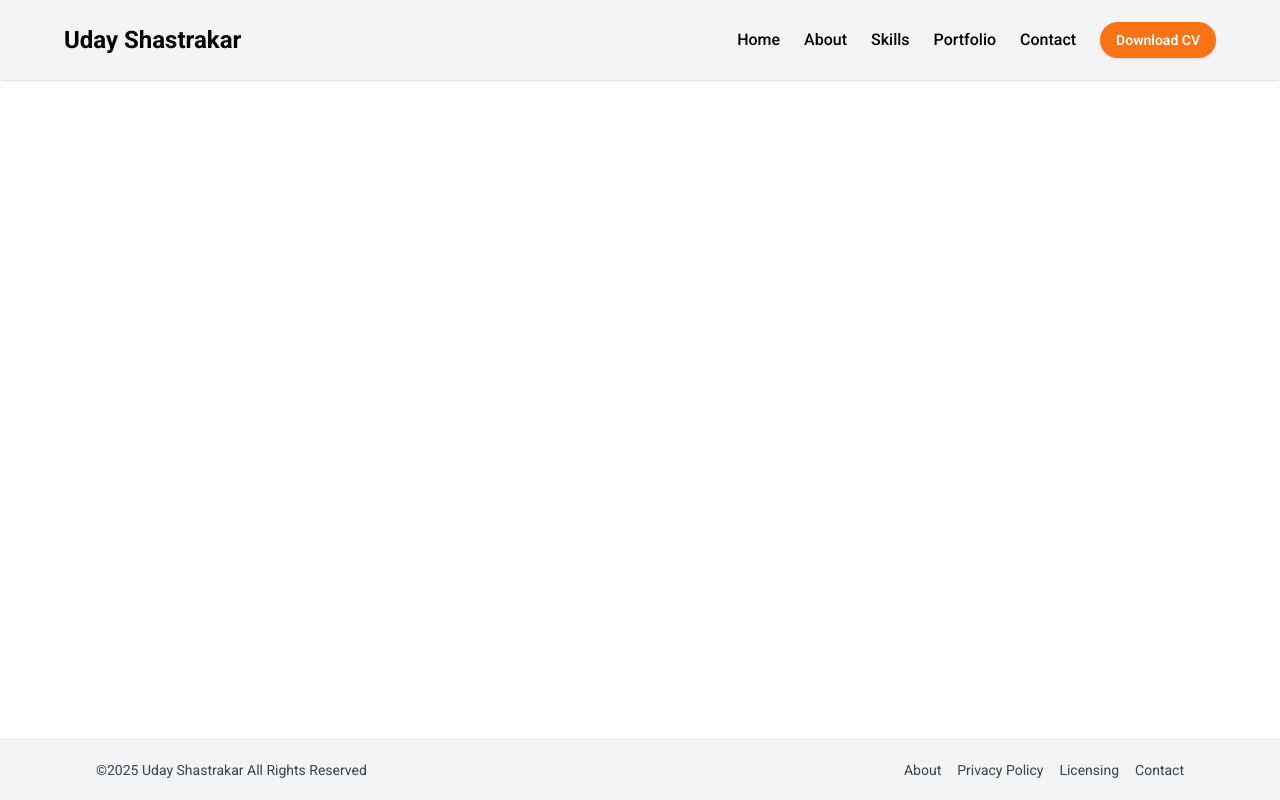
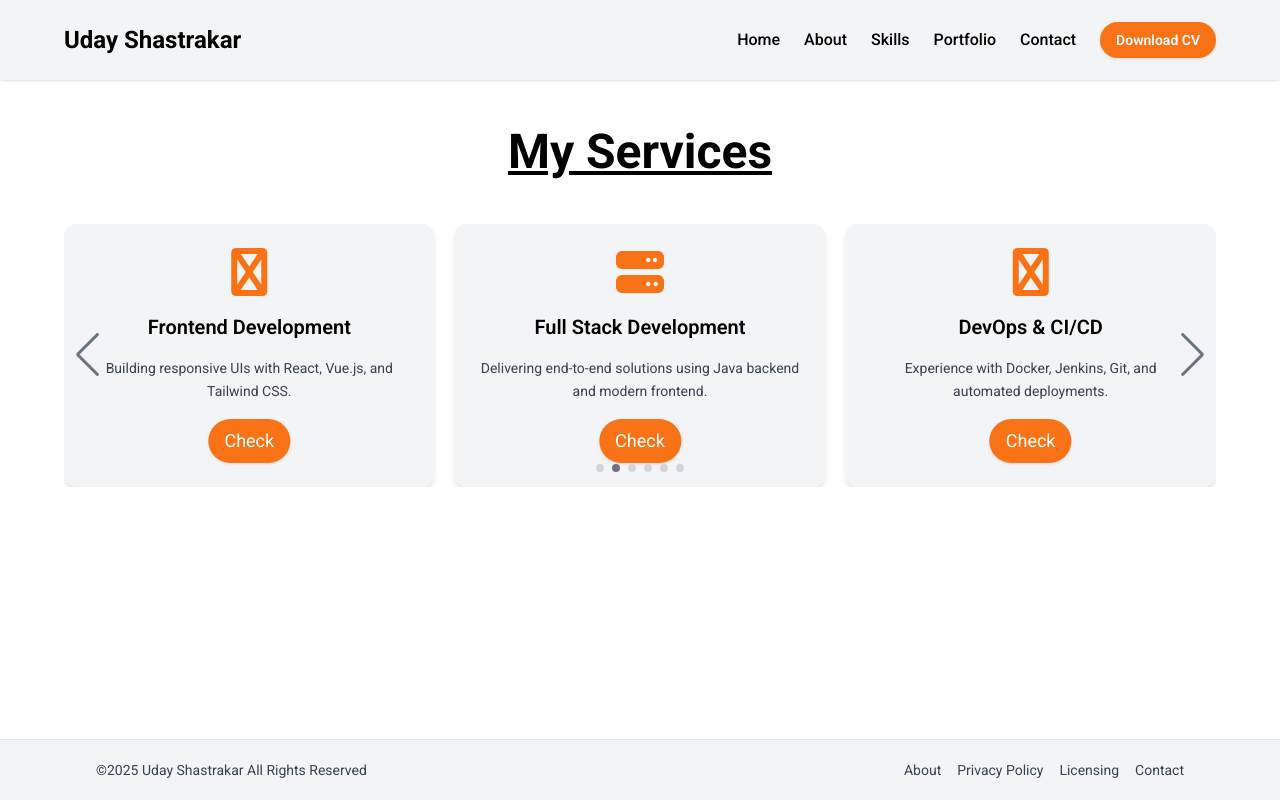
Before and after one commit to Uday-Shastrakar/PortfolioWebsite, a React (Vite) app: page /PortfolioWebsite/services in a window 1280 px wide. Built offline with nearby package versions, Linux system fonts and the light colour scheme.

Commit message:
services make working and updated

```diff
--- a/index.html
+++ b/index.html
@@ -1,14 +1,20 @@
 <!doctype html>
 <html lang="en">
+
 <head>
   <meta charset="UTF-8" />
   <link rel="icon" type="image/svg+xml" href="/vite.svg" />
   <meta name="viewport" content="width=device-width, initial-scale=1.0" />
   <title>Uday Shastrakar</title>
-    <link rel="stylesheet" href="https://cdnjs.cloudflare.com/ajax/libs/font-awesome/6.7.2/css/all.min.css" integrity="sha512-Evv84Mr4kqVGRNSgIGL/F/aIDqQb7xQ2vcrdIwxfjThSH8CSR7PBEakCr51Ck+w+/U6swU2Im1vVX0SVk9ABhg==" crossorigin="anonymous" referrerpolicy="no-referrer" />
+  <link rel="stylesheet" href="https://cdnjs.cloudflare.com/ajax/libs/font-awesome/6.7.2/css/all.min.css"
+    integrity="sha512-Evv84Mr4kqVGRNSgIGL/F/aIDqQb7xQ2vcrdIwxfjThSH8CSR7PBEakCr51Ck+w+/U6swU2Im1vVX0SVk9ABhg=="
+    crossorigin="anonymous" referrerpolicy="no-referrer" />
+  <link rel="stylesheet" href="https://cdnjs.cloudflare.com/ajax/libs/font-awesome/6.4.0/css/all.min.css" />
 </head>
+
 <body>
   <div id="root"></div>
   <script type="module" src="/src/main.jsx"></script>
 </body>
+
 </html>
--- a/package.json
+++ b/package.json
@@ -4,7 +4,6 @@
   "version": "0.0.0",
   "type": "module",
   "homepage": "https://Uday-Shastrakar.github.io/PortfolioWebsite",
-
   "scripts": {
     "dev": "vite",
     "build": "vite build",
@@ -16,6 +15,7 @@
     "react-dom": "^19.1.0",
     "react-icons": "^5.5.0",
     "react-router-dom": "^7.6.2",
+    "swiper": "^11.2.10",
     "typed.js": "^2.1.0"
   },
   "devDependencies": {
--- a/src/App.jsx
+++ b/src/App.jsx
@@ -13,6 +13,7 @@ import Licensing from "./pages/Licensing";
 import Skills from "./pages/Skills";
 import Portfolio from "./pages/Portfolio";
 import Experience from "./components/Experiance";
+import ServiceDetail from "./pages/ServiceDetail";
 
 function App() {
   return (
@@ -41,6 +42,8 @@ function App() {
             <Route path="/licensing" element={<Licensing />} />
             <Route path="/skills" element={<Skills />} />
             <Route path="/portfolio" element={<Portfolio />} />
+            <Route path="/services" element={<Services />} />
+            <Route path="/services/:id" element={<ServiceDetail />} />
           </Routes>
         </main>
 
--- a/src/components/Services.jsx
+++ b/src/components/Services.jsx
@@ -1,52 +1,119 @@
-import { useState } from "react";
+import { useState, useEffect } from "react";
+import { useNavigate } from "react-router-dom";
+import { Swiper, SwiperSlide } from "swiper/react";
+import { Navigation, Pagination, Autoplay } from "swiper/modules";
+import "swiper/css";
+import "swiper/css/navigation";
+import "swiper/css/pagination";
 
 const Services = () => {
+  const navigate = useNavigate();
   const [services] = useState([
     {
       id: 1,
-      icon: "fa-aws",
-      title: "Web Development",
+      icon: "fa-java",
+      title: "Backend Development",
       description:
-        "Crafting responsive and visually appealing websites using modern front-end frameworks like React and Vue.js.",
+        "Designing scalable microservices using Java, Kotlin, Spring Boot, and RESTful APIs.",
     },
     {
       id: 2,
-      icon: "fa-stack-overflow",
-      title: "Full Stack Development",
+      icon: "fa-react",
+      title: "Frontend Development",
       description:
-        "Building end-to-end web applications with seamless integration between front-end and robust back-end systems.",
+        "Building responsive UIs with React, Vue.js, and Tailwind CSS.",
     },
     {
       id: 3,
-      icon: "fa-java",
-      title: "Backend Development",
+      icon: "fa-server",
+      title: "Full Stack Development",
       description:
-        "Developing scalable and efficient APIs and services using Java, Kotlin, Spring Boot, and microservices architecture.",
+        "Delivering end-to-end solutions using Java backend and modern frontend.",
+    },
+    {
+      id: 4,
+      icon: "fa-docker",
+      title: "DevOps & CI/CD",
+      description:
+        "Experience with Docker, Jenkins, Git, and automated deployments.",
+    },
+    {
+      id: 5,
+      icon: "fa-database",
+      title: "Database & Optimization",
+      description:
+        "Optimized SQL and managed MySQL, PostgreSQL, MSSQL with Flyway and Liquibase.",
+    },
+    {
+      id: 6,
+      icon: "fa-cloud",
+      title: "Cloud & Messaging",
+      description:
+        "Integrated Kafka, RabbitMQ, and AWS for scalable systems.",
     },
   ]);
 
+  // Inline style injection (for Swiper UI)
+  useEffect(() => {
+    const style = document.createElement("style");
+    style.innerHTML = `
+      .swiper-button-prev, .swiper-button-next {
+        color: #6B7280 !important; /* Tailwind gray-500 */
+      }
+      .swiper-pagination-bullet {
+        background-color: #D1D5DB !important; /* gray-300 */
+        opacity: 1 !important;
+      }
+      .swiper-pagination-bullet-active {
+        background-color: #6B7280 !important; /* gray-500 */
+      }
+    `;
+    document.head.appendChild(style);
+    return () => {
+      document.head.removeChild(style);
+    };
+  }, []);
+
   return (
-    <section className="py-16 bg-white px-4">
+    <section className="pt-32 pb-16 bg-white px-4">
       <h1 className="text-center text-4xl md:text-5xl font-bold underline pb-12">
         My Services
       </h1>
 
-      <div className="max-w-7xl mx-auto grid grid-cols-1 sm:grid-cols-2 lg:grid-cols-3 gap-8">
+      <div className="max-w-6xl mx-auto relative">
+        <Swiper
+          spaceBetween={20}
+          autoplay={{ delay: 3000, disableOnInteraction: false }}
+          navigation={true}
+          pagination={{ clickable: true }}
+          loop={true}
+          breakpoints={{
+            320: { slidesPerView: 1 },
+            768: { slidesPerView: 2 },
+            1024: { slidesPerView: 3 },
+          }}
+          modules={[Navigation, Pagination, Autoplay]}
+        >
           {services.map((service) => (
-          <div
-            key={service.id}
-            className="bg-gray-100 hover:bg-gray-200 transition p-6 rounded-xl shadow-md text-center space-y-4 cursor-pointer"
-          >
-            <i className={`fa-brands ${service.icon} text-5xl text-orange-500`}></i>
+            <SwiperSlide key={service.id}>
+              <div className="bg-gray-100 hover:bg-gray-200 transition p-6 rounded-xl shadow-md text-center space-y-4 cursor-pointer h-full">
+                <i
+                  className={`fa-solid ${service.icon} text-5xl text-orange-500`}
+                ></i>
                 <h2 className="text-xl font-semibold">{service.title}</h2>
                 <p className="text-gray-700 text-sm leading-relaxed">
                   {service.description}
                 </p>
-            <button className="bg-orange-500 text-white px-4 py-2 text-lg rounded-full shadow hover:bg-orange-600 transition">
+                <button
+                  onClick={() => navigate(`/services/${service.id}`)}
+                  className="bg-orange-500 text-white px-4 py-2 text-lg rounded-full shadow hover:bg-orange-600 transition"
+                >
                   Check
                 </button>
               </div>
+            </SwiperSlide>
           ))}
+        </Swiper>
       </div>
     </section>
   );
--- /dev/null
+++ b/src/pages/ServiceDetail.jsx
@@ -0,0 +1,108 @@
+import { useParams, useNavigate } from "react-router-dom";
+import { useEffect } from "react";
+
+const servicesData = [
+  {
+    id: 1,
+    title: "Backend Development",
+    description: `Developed scalable and secure microservices using Java, Kotlin, and Spring Boot following clean code principles.
+Implemented RESTful APIs and applied design patterns like Singleton and Builder for modular and maintainable code.
+Integrated Kafka and RabbitMQ for real-time messaging and asynchronous processing in distributed systems.
+Utilized Spring Security for API protection, handled data persistence using JPA/Hibernate, and optimized performance with MySQL indexing and caching.`,
+    link: "", // Add project link here
+  },
+  {
+    id: 2,
+    title: "Frontend Development",
+    description: `Built interactive and mobile-responsive user interfaces using React, Vue.js, and Tailwind CSS.
+Created dynamic form components, routing mechanisms, and loading states to enhance user experience.
+Integrated APIs for real-time data visualization and handled state management using React hooks and Vuex.
+Maintained pixel-perfect UI consistency and tested with responsive design tools.`,
+    link: "",
+  },
+  {
+    id: 3,
+    title: "Full Stack Development",
+    description: `Delivered complete end-to-end solutions by integrating Spring Boot backend with React/Vue.js frontend.
+Worked on core modules including authentication, dashboard analytics, form submissions, and dynamic routing.
+Managed full-stack deployment pipelines using Jenkins, Docker, and Bitbucket.
+Ensured clean architecture using MVC structure, DTO patterns, and service/repository layering.`,
+    link: "",
+  },
+  {
+    id: 4,
+    title: "DevOps & CI/CD",
+    description: `Configured Jenkins pipelines for automated build, test, and deployment of microservices.
+Wrote and maintained Dockerfiles and docker-compose.yml to orchestrate multi-container setups including Kafka and Zookeeper.
+Managed database migrations using Flyway and Liquibase in CI pipelines.
+Used Bitbucket for version control, Jira for agile project tracking, and Confluence for documentation and knowledge sharing.`,
+    link: "",
+  },
+  {
+    id: 5,
+    title: "Database & Optimization",
+    description: `Designed normalized schemas and optimized SQL queries across MySQL, PostgreSQL, and MSSQL databases.
+Used Hibernate ORM for effective object-relational mapping and lazy/eager loading strategies.
+Applied query optimization techniques including indexing, join analysis, and query profiling.
+Handled schema versioning with Liquibase and Flyway in multi-environment deployments (Dev, UAT, Prod).`,
+    link: "",
+  },
+  {
+    id: 6,
+    title: "Cloud & Messaging",
+    description: `Integrated Kafka for producer-consumer architecture enabling large-scale message processing.
+Worked with RabbitMQ for queue-based job processing and retry mechanisms.
+Deployed and monitored services on AWS EC2 with S3 integration for static content.
+Configured environment-based pipelines for staging and production deployments, and worked on access controls and service hardening.`,
+    link: "",
+  },
+];
+
+const ServiceDetail = () => {
+  const { id } = useParams();
+  const navigate = useNavigate();
+  const service = servicesData.find((s) => s.id === parseInt(id));
+
+  useEffect(() => {
+    if (!service) {
+      navigate("/services");
+    }
+  }, [service, navigate]);
+
+  if (!service) return null;
+
+  return (
+    <div className="min-h-screen pt-28 pb-16 px-6 bg-white">
+      <div className="max-w-3xl mx-auto bg-gray-100 p-8 rounded-xl shadow">
+        <h1 className="text-4xl font-bold text-orange-600 mb-4">
+          {service.title}
+        </h1>
+        <p className="text-lg text-gray-800 whitespace-pre-line">
+          {service.description}
+        </p>
+
+        {service.link && (
+          <div className="mt-6">
+            <a
+              href={service.link}
+              target="_blank"
+              rel="noopener noreferrer"
+              className="text-blue-600 underline hover:text-orange-600 transition text-base"
+            >
+              View Related Project
+            </a>
+          </div>
+        )}
+
+        <button
+          onClick={() => navigate("/services")}
+          className="mt-8 bg-orange-500 text-white px-5 py-2 rounded-full hover:bg-orange-600 transition"
+        >
+          Back to Services
+        </button>
+      </div>
+    </div>
+  );
+};
+
+export default ServiceDetail;
```
Also changed, not shown: 6 other files (tests, documents, lock files or other folders). Lines whose indentation alone changed are shown as unchanged.
